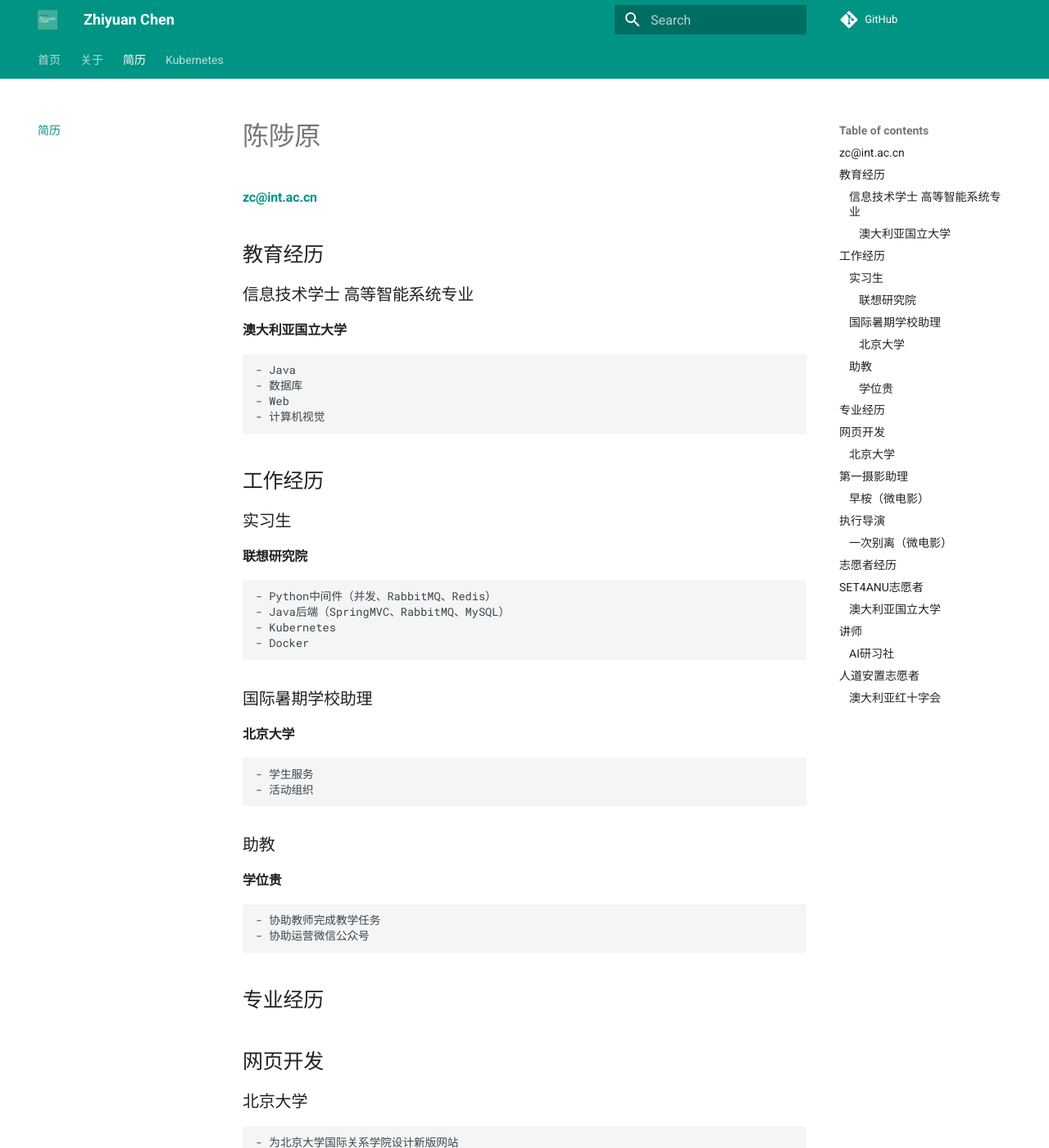
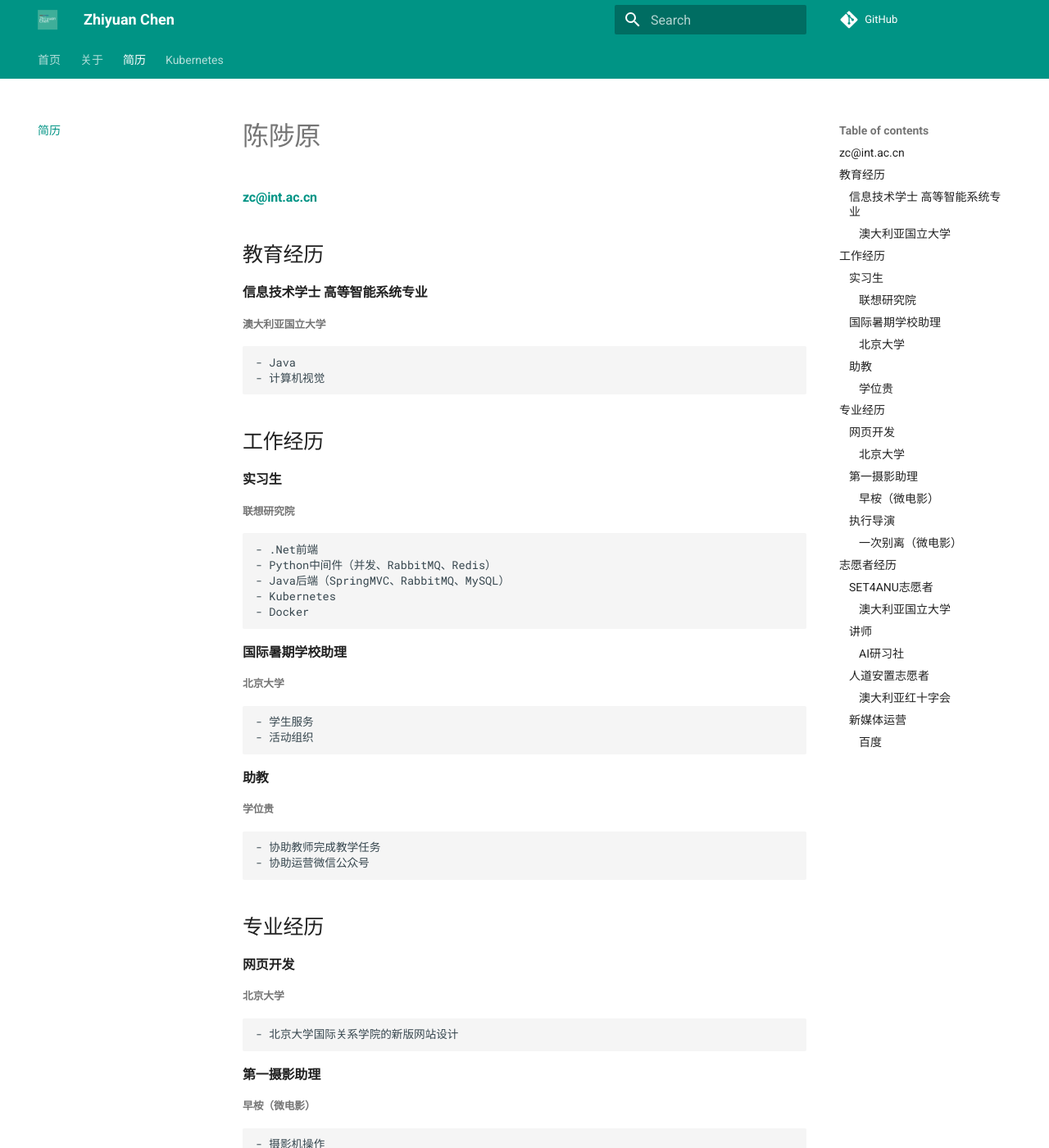
Before and after one commit to zyc-ai/zyc-ai, an MkDocs documentation site: the page built from docs/master/curriculum_vitae.md, in a window 1280 px wide and 1400 px high. Shown: the whole window at 82% size. Built offline with MkDocs 1.6.1 and Material for MkDocs 9.7.7, drawn with Linux system fonts in a browser that asks for light colours; comment, search, counter and statistics services are not loaded; some of the changed text lies outside the part shown.

Commit message:
Update curriculum vitae

```diff
--- a/docs/master/curriculum_vitae.md
+++ b/docs/master/curriculum_vitae.md
@@ -15,47 +15,46 @@ tags:
 
 ## 教育经历
 
-### 信息技术学士 高等智能系统专业
-#### 澳大利亚国立大学
+#### 信息技术学士 高等智能系统专业
+##### 澳大利亚国立大学
     - Java
-    - 数据库
-    - Web
     - 计算机视觉
 
 
 ## 工作经历
 
-### 实习生
-#### 联想研究院
+#### 实习生
+##### 联想研究院
+    - .Net前端
     - Python中间件（并发、RabbitMQ、Redis）
     - Java后端（SpringMVC、RabbitMQ、MySQL）
     - Kubernetes
     - Docker
 
-### 国际暑期学校助理
-#### 北京大学
+#### 国际暑期学校助理
+##### 北京大学
     - 学生服务
     - 活动组织
 
-### 助教
-#### 学位贵
+#### 助教
+##### 学位贵
     - 协助教师完成教学任务
     - 协助运营微信公众号
 
 
 ## 专业经历
 
-## 网页开发
-### 北京大学
-    - 为北京大学国际关系学院设计新版网站
+#### 网页开发
+##### 北京大学
+    - 北京大学国际关系学院的新版网站设计
 
-## 第一摄影助理
-### 早桉（微电影）
+#### 第一摄影助理
+##### 早桉（微电影）
     - 摄影机操作
     - 无人机操作
 
-## 执行导演
-### 一次别离（微电影）
+#### 执行导演
+##### 一次别离（微电影）
     - 录音
     - 灯光
     - 无人机操作
@@ -63,15 +62,22 @@ tags:
 
 ## 志愿者经历
 
-## SET4ANU志愿者
-### 澳大利亚国立大学
+#### SET4ANU志愿者
+##### 澳大利亚国立大学
     - 带领新生游览校园
 
-## 讲师
-### AI研习社
+#### 讲师
+##### AI研习社
     - 举办有关T-SNE算法等的讲座
     - 参与斯坦福大学CS224N、CS231N等课程的翻译、校对工作
 
-## 人道安置志愿者
-### 澳大利亚红十字会
-    -协助难民在堪培拉安置
+#### 人道安置志愿者
+##### 澳大利亚红十字会
+    - 协助难民在堪培拉安置
+
+#### 新媒体运营
+##### 百度
+    - 创建并管理百度百科新媒体运营团队，百科MT
+    - 运营百科校园贴吧、微信公众号、微博
+    - 为百科校园活动提供线上支持
+    - 协助百科校园分部新媒体团队的运营
```
Also changed, not shown: docs/kubernetes/kubernetes_deploy_guide.md (+1 -1 lines), site/404.html, site/index.html, site/kubernetes/introduction_to_kubernetes/index.html, site/kubernetes/kubernetes_deploy_guide/index.html, site/master/about/index.html, site/search/search_index.json, site/sitemap.xml, 1 other file.
